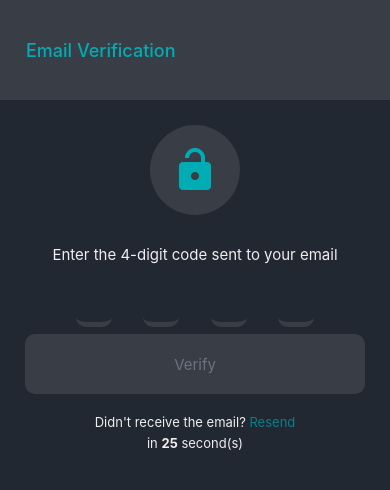
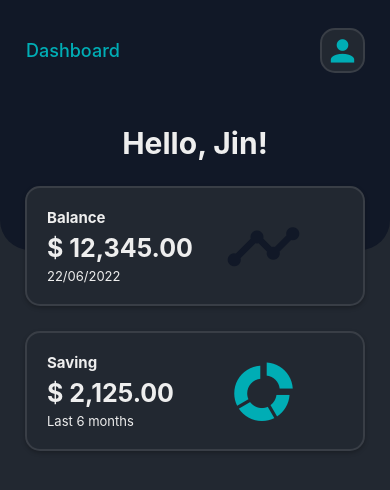
Before and after one commit to canadaprogrammer/rn-login-system, a React Native app: screen / in a window 390 px wide. Shown: the top 490 px of the page. Built offline with nearby package versions, Linux system fonts and the light colour scheme.

Commit message:
dashboard screen - profile section

```diff
--- /dev/null
+++ b/components/Buttons/Avatar.js
@@ -0,0 +1,65 @@
+import React, { useState } from 'react';
+import styled from 'styled-components/native';
+import { colors } from '../colors';
+import { MaterialCommunityIcons } from '@expo/vector-icons';
+import ProfileModal from '../Modals/ProfileModal';
+
+const { primary, secondary, accent } = colors;
+const StyledView = styled.TouchableOpacity`
+  background-color: ${primary};
+  flex-direction: column;
+  height: 45px;
+  width: 45px;
+  border-radius: 15px;
+  justify-content: center;
+  align-items: center;
+  border-width: 2px;
+  border-color: ${secondary};
+`;
+
+const Avatar = (props) => {
+  // Modal
+  const [modalVisible, setModalVisible] = useState(false);
+  const [headerText, setHeaderText] = useState('');
+  const [loggingOut, setLoggingOut] = useState(false);
+
+  const onLogout = async () => {
+    setLoggingOut(true);
+
+    // clear user credentials
+
+    setLoggingOut(false);
+    setModalVisible(false);
+
+    // move to login
+  };
+
+  const showProfileModal = (user) => {
+    setHeaderText(user);
+    setModalVisible(true);
+  };
+
+  const hideModal = () => {
+    setModalVisible(false);
+  };
+
+  const onAvatarPress = () => {
+    showProfileModal('Jin Park');
+  };
+  return (
+    <>
+      <StyledView onPress={onAvatarPress} style={props.imgContainerStyle}>
+        <MaterialCommunityIcons name='account' size={35} color={accent} />
+      </StyledView>
+      <ProfileModal
+        modalVisible={modalVisible}
+        headerText={headerText}
+        buttonHandler={onLogout}
+        loggingOut={loggingOut}
+        hideModal={hideModal}
+      />
+    </>
+  );
+};
+
+export default Avatar;
--- a/components/Modals/MessageModal.js
+++ b/components/Modals/MessageModal.js
@@ -9,7 +9,7 @@ import RegularButton from '../Buttons/RegularButton';
 
 const { primary, black, tertiary, success, fail } = colors;
 
-const ModalPressableContainer = styled.Pressable`
+export const ModalPressableContainer = styled.Pressable`
   flex: 1;
   padding: 25px;
   background-color: rgba(0, 0, 0, 0.7);
@@ -17,7 +17,7 @@ const ModalPressableContainer = styled.Pressable`
   align-items: center;
 `;
 
-const ModalView = styled.View`
+export const ModalView = styled.View`
   background-color: ${primary};
   border-radius: 20px;
   width: 100%;
--- /dev/null
+++ b/components/Modals/ProfileModal.js
@@ -0,0 +1,58 @@
+import React from 'react';
+import { Modal, ActivityIndicator } from 'react-native';
+import styled from 'styled-components/native';
+import { colors } from '../colors';
+import { MaterialCommunityIcons } from '@expo/vector-icons';
+import BigText from '../Texts/BigText';
+import RegularButton from '../Buttons/RegularButton';
+import { ModalPressableContainer, ModalView } from './MessageModal';
+
+const { primary, tertiary, accent, secondary } = colors;
+
+const StyledView = styled.View`
+  background-color: ${primary};
+  flex-direction: column;
+  height: 65px;
+  width: 65px;
+  border-radius: 15px;
+  justify-content: center;
+  align-items: center;
+  border-width: 2px;
+  border-color: ${secondary};
+`;
+
+const ProfileModal = ({
+  modalVisible,
+  buttonHandler,
+  headerText,
+  loggingOut,
+  hideModal,
+}) => {
+  return (
+    <Modal animationType='slide' visible={modalVisible} transparent={true}>
+      <ModalPressableContainer onPress={hideModal}>
+        <ModalView>
+          <StyledView>
+            <MaterialCommunityIcons name='account' size={55} color={accent} />
+          </StyledView>
+
+          <BigText
+            style={{ fontSize: 25, color: tertiary, marginVertical: 20 }}
+          >
+            {headerText}
+          </BigText>
+          {!loggingOut && (
+            <RegularButton onPress={buttonHandler}>Logout</RegularButton>
+          )}
+          {loggingOut && (
+            <RegularButton disabled={true}>
+              <ActivityIndicator size='small' color={primary} />
+            </RegularButton>
+          )}
+        </ModalView>
+      </ModalPressableContainer>
+    </Modal>
+  );
+};
+
+export default ProfileModal;
--- a/navigators/RootStack.js
+++ b/navigators/RootStack.js
@@ -10,8 +10,9 @@ import EmailVerification from '../screens/EmailVerification';
 import Dashboard from '../screens/Dashboard';
 import ForgotPassword from '../screens/ForgotPassword';
 import ResetPassword from '../screens/ResetPassword';
+import Avatar from '../components/Buttons/Avatar';
 
-const { accent, secondary } = colors;
+const { accent, secondary, darkGray } = colors;
 const Stack = createStackNavigator();
 
 const RootStack = () => {
@@ -36,7 +37,7 @@ const RootStack = () => {
             paddingRight: 25,
           },
         }}
-        initialRouteName='EmailVerification'
+        initialRouteName='Dashboard'
       >
         <Stack.Screen name='Login' component={Login} />
         <Stack.Screen name='Signup' component={Signup} />
@@ -55,7 +56,21 @@ const RootStack = () => {
           component={ResetPassword}
           options={{ headerTitle: 'Reset Password' }}
         />
-        <Stack.Screen name='Dashboard' component={Dashboard} />
+        <Stack.Screen
+          name='Dashboard'
+          component={Dashboard}
+          options={{
+            headerStyle: {
+              height: 100,
+              backgroundColor: darkGray,
+              borderBottomWidth: 0,
+              shadowColor: 'transparent',
+              shadowOpacity: 0,
+              elevation: 0,
+            },
+            headerRight: () => <Avatar />,
+          }}
+        />
       </Stack.Navigator>
     </NavigationContainer>
   );
```
Also changed, not shown: 1 other file (tests, documents, lock files or other folders).
